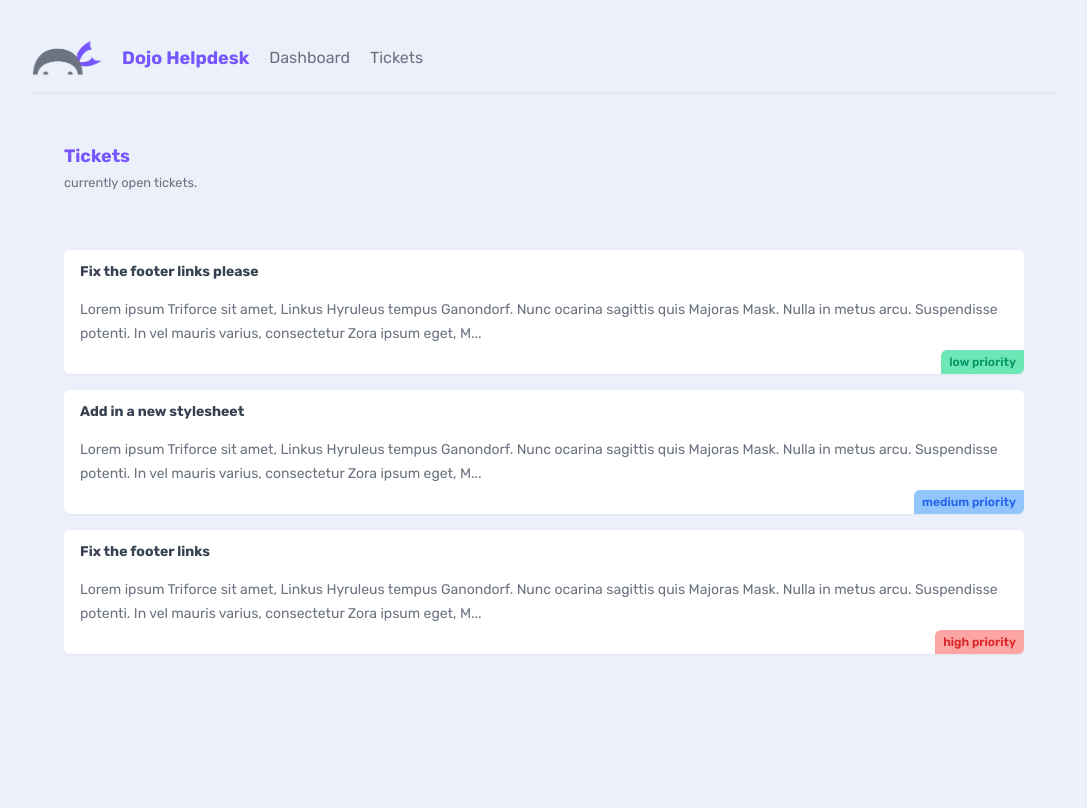
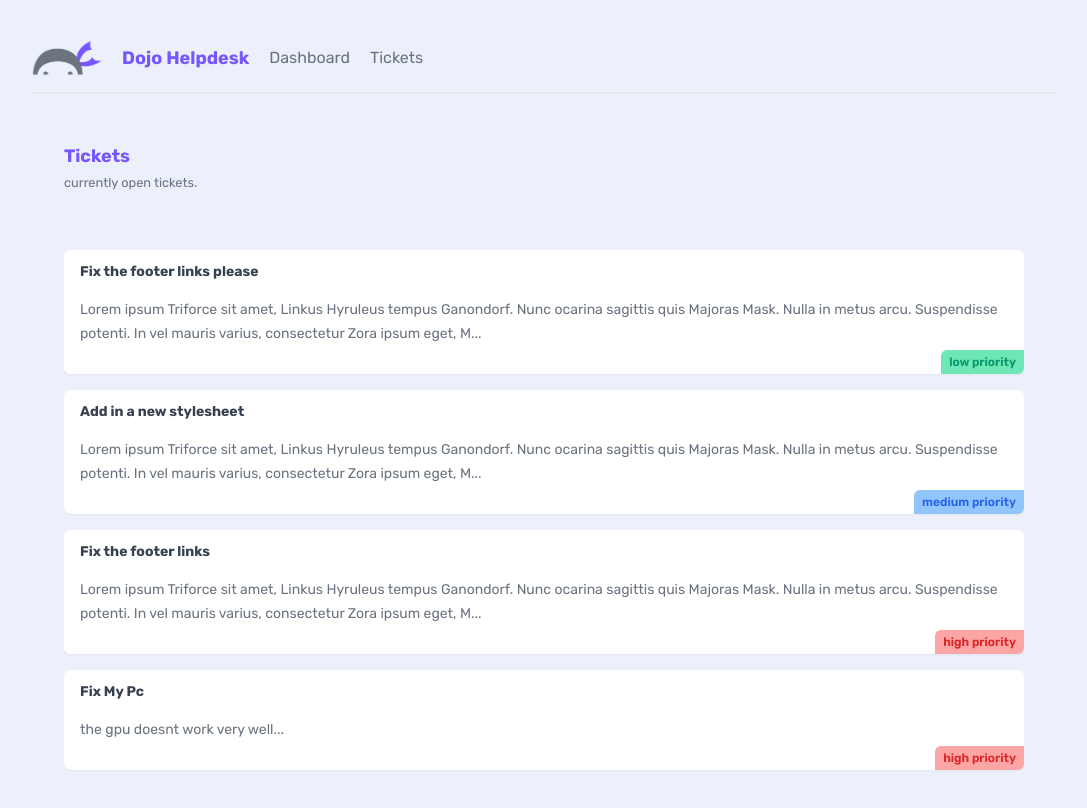
Before and after one commit to Muthana6/dojo-helpdesk, a Next.js app: page /tickets in a window 1280 px wide. Shown: the top 808 px of the page, without its empty margins (96-1183 px from the left). Built offline with nearby package versions, Linux system fonts and the light colour scheme; data requests are answered from the project's data file.

Commit message:
add ticket form

```diff
--- a/_data/db.json
+++ b/_data/db.json
@@ -20,6 +20,13 @@
       "body": "Lorem ipsum Triforce sit amet, Linkus Hyruleus tempus Ganondorf. Nunc ocarina sagittis quis Majoras Mask. Nulla in metus arcu. Suspendisse potenti. In vel mauris varius, consectetur Zora ipsum eget, Master Sword porttitor urna. Fusce elementum urna elit, eget eleifend velit consectetur eget. Integer vel lobortis ipsum, vitae auctor Ocarina of Time. Donec sed urna dapibus, interdum magna a, eleifend magna. Curabitur tincidunt enim a neque volutpat. Phasellus auctor magna vel nunc pretium, ut volutpat justo tristique. Pellentesque cursus convallis mauris, in tempus enim tincidunt vitae.",
       "priority": "high",
       "user_email": "peach@netninja.dev"
+    },
+    {
+      "id": "acd4",
+      "title": "Fix My Pc",
+      "body": "the gpu doesnt work very well",
+      "priority": "high",
+      "user_email": "mario@netninja.dev"
     }
   ]
 }
--- a/app/tickets/TicketList.jsx
+++ b/app/tickets/TicketList.jsx
@@ -4,7 +4,7 @@
 
 async function getTickets () {
     // imitate delay
-    await new Promise(resolve => setTimeout(resolve, 3000))
+    await new Promise(resolve => setTimeout(resolve, 1000))
     const res = await fetch('http://localhost:4000/tickets',{
         next:{
             revalidate: 0 // the time before it takes data from cash seconds
--- a/app/tickets/[id]/page.jsx
+++ b/app/tickets/[id]/page.jsx
@@ -12,7 +12,7 @@
 
 async function getTicket (id) {
     // imitate delay
-    await new Promise(resolve => setTimeout(resolve, 3000));
+    await new Promise(resolve => setTimeout(resolve, 1000));
 
     const res = await fetch('http://localhost:4000/tickets/' + id,{
         next:{
--- /dev/null
+++ b/app/tickets/create/CreateForm.jsx
@@ -0,0 +1,71 @@
+"use client"
+
+import {useState} from "react";
+import {useRouter} from "next/navigation";
+
+export function CreateForm() {
+    const router = useRouter();
+
+    const [title, setTitle] = useState('')
+    const [body, setBody] = useState('')
+    const [priority, setPriority] = useState('low')
+    const [isLoading, setIsLoading] = useState(false)
+
+    const handleSubmit = async (event)  => {
+        event.preventDefault()
+        setIsLoading(true)
+
+        const newTicket = { title, body, priority, user_email: 'mario@netninja.dev' }
+
+        const res = await fetch('http://localhost:4000/tickets', {
+            method: "POST",
+            headers: {"Content-Type": "application/json"},
+            body: JSON.stringify(newTicket)
+        })
+
+        if (res.status === 201) {
+            router.refresh()
+            router.push('/tickets')
+        }
+    }
+
+    return (
+        <form onSubmit={handleSubmit} className="w-1/2">
+            <label>
+                <span>Title:</span>
+                <input
+                    required
+                    type="text"
+                    onChange={(e) => setTitle(e.target.value)}
+                    value={title}
+                />
+            </label>
+            <label>
+                <span>Body:</span>
+                <textarea
+                    required
+                    onChange={(e) => setBody(e.target.value)}
+                    value={body}
+                />
+            </label>
+            <label>
+                <span>Priority:</span>
+                <select
+                    onChange={(e) => setPriority(e.target.value)}
+                    value={priority}
+                >
+                    <option value="low">Low Priority</option>
+                    <option value="medium">Medium Priority</option>
+                    <option value="high">High Priority</option>
+                </select>
+            </label>
+            <button
+                className="btn-primary"
+                disabled={isLoading}
+            >
+                {isLoading && <span>Adding...</span>}
+                {!isLoading && <span>Add Ticket</span>}
+            </button>
+        </form>
+    )
+}
--- /dev/null
+++ b/app/tickets/create/page.jsx
@@ -0,0 +1,10 @@
+import {CreateForm} from "@/app/tickets/create/CreateForm";
+
+export default async function CreateTicket() {
+    return (
+        <main>
+            <h2 className={`text-primary text-center`}>Add a New Ticket</h2>
+            <CreateForm/>
+        </main>
+    )
+}
```
